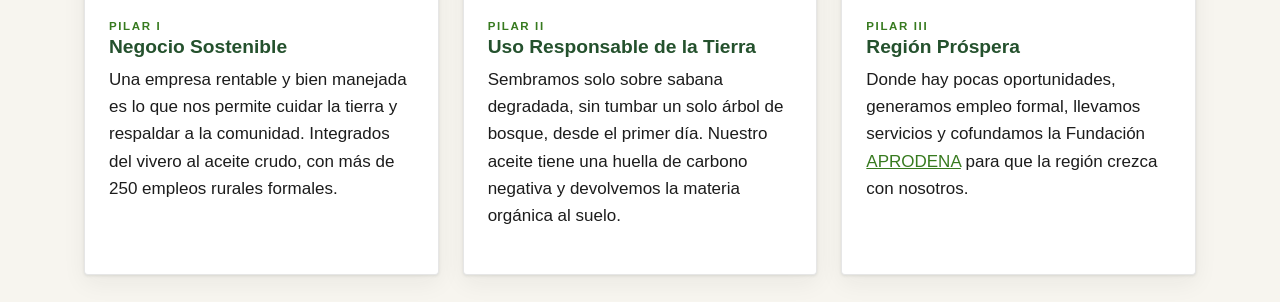
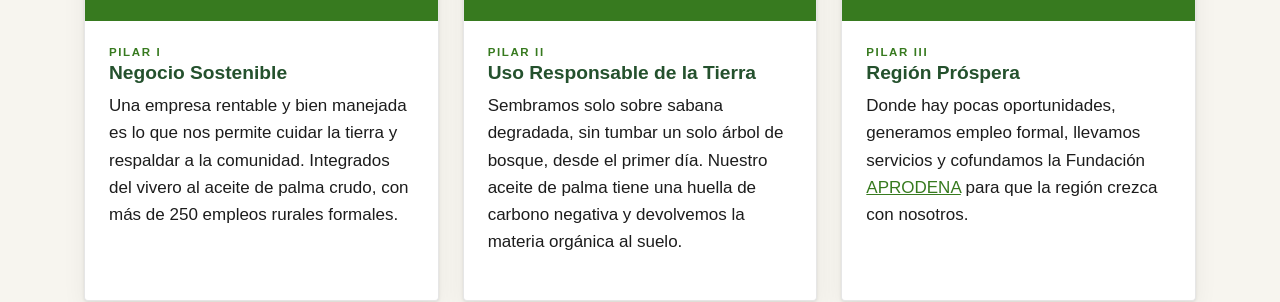
Before and after one commit to FePrestige/Prestige, a website: page index.html in a window 1280 px wide. Shown: the part 1747-2049 px from the top of the page. Drawn offline with Linux system fonts and the light colour scheme.

Commit message:
Refine text for palm oil descriptions
Updated descriptions for sustainable business and responsible land use sections to specify 'crude palm oil' instead of 'crude oil'.

```diff
--- a/index.html
+++ b/index.html
@@ -1,4 +1,4 @@
-<!DOCTYPE html>
+dddddd<!DOCTYPE html>
 <html lang="es">
 <head>
 <meta charset="UTF-8">
@@ -62,7 +62,7 @@
           <div class="pc-body">
             <div class="num-badge"><span class="es">Pilar I</span><span class="en">Pillar I</span></div>
             <h3><span class="es">Negocio Sostenible</span><span class="en">Sustainable Business</span></h3>
-            <p><span class="es">Una empresa rentable y bien manejada es lo que nos permite cuidar la tierra y respaldar a la comunidad. Integrados del vivero al aceite crudo, con más de 250 empleos rurales formales.</span><span class="en">A profitable, well-run business is what allows us to steward the land and support the community. Integrated from nursery to crude oil, with more than 250 formal rural jobs.</span></p>
+            <p><span class="es">Una empresa rentable y bien manejada es lo que nos permite cuidar la tierra y respaldar a la comunidad. Integrados del vivero al aceite de palma crudo, con más de 250 empleos rurales formales.</span><span class="en">A profitable, well-run business is what allows us to steward the land and support the community. Integrated from nursery to crude palm oil, with more than 250 formal rural jobs.</span></p>
           </div>
         </div>
         <div class="card pillar-card">
@@ -70,7 +70,7 @@
           <div class="pc-body">
             <div class="num-badge"><span class="es">Pilar II</span><span class="en">Pillar II</span></div>
             <h3><span class="es">Uso Responsable de la Tierra</span><span class="en">Responsible Land Use</span></h3>
-            <p><span class="es">Sembramos solo sobre sabana degradada, sin tumbar un solo árbol de bosque, desde el primer día. Nuestro aceite tiene una huella de carbono negativa y devolvemos la materia orgánica al suelo.</span><span class="en">We plant only on degraded savanna, without clearing a single tree of forest, from day one. Our oil is carbon-negative and we return organic matter to the soil.</span></p>
+            <p><span class="es">Sembramos solo sobre sabana degradada, sin tumbar un solo árbol de bosque, desde el primer día. Nuestro aceite de palma tiene una huella de carbono negativa y devolvemos la materia orgánica al suelo.</span><span class="en">We plant only on degraded savanna, without clearing a single tree of forest, from day one. Our palm oil is carbon-negative and we return organic matter to the soil.</span></p>
           </div>
         </div>
         <div class="card pillar-card">
```
